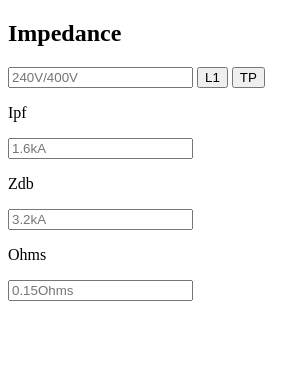
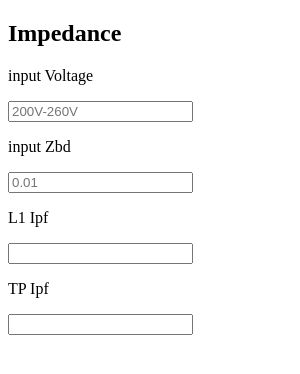
Before and after one commit to ExtF8/elmulator, an Electron app: page pages/externalImpedance.html in a window 300 px wide. Drawn offline with Linux system fonts and the light colour scheme.

Commit message:
Refactored layout

```diff
--- a/pages/externalImpedance.html
+++ b/pages/externalImpedance.html
@@ -4,28 +4,29 @@
     <h2>Impedance</h2>
     <!-- input -->
     <div class="impedance-input">
-        <input
-            type="number"
-            id="voltage_input"
-            placeholder="240V/400V"
-            size="50"
-        />
-        <button class="button imp-button">L1</button>
-        <button class="button imp-button">TP</button>
+        <div class="voltage-input-container">
+            <p>input Voltage</p>
+            <input
+                type="number"
+                id="voltage_input"
+                placeholder="200V-260V"
+                size="50"
+            />
+        </div>
+        <div class="zbd-input-container">
+            <p>input Zbd</p>
+            <input type="number" id="zbd_input" placeholder="0.01" size="50" />
+        </div>
     </div>
     <div class="impedance-output-container">
-        <!-- outputs 1, 2 and 3 -->
+        <!-- outputs 1 and 2 -->
         <div class="impedance-outputs">
-            <p>Ipf</p>
-            <input type="number" id="output1" readonly placeholder="1.6kA"/>
+            <p>L1 Ipf</p>
+            <input type="number" id="one_phase_ipf_output" readonly />
         </div>
         <div class="impedance-outputs">
-            <p>Zdb</p>
-            <input type="number" id="output2" readonly placeholder="3.2kA"/>
-        </div>
-        <div class="impedance-outputs">
-            <p>Ohms</p>
-            <input type="number" id="output3" readonly placeholder="0.15Ohms"/>
+            <p>TP Ipf</p>
+            <input type="number" id="three_phase_ipf_output" readonly />
         </div>
     </div>
 </div>
```
